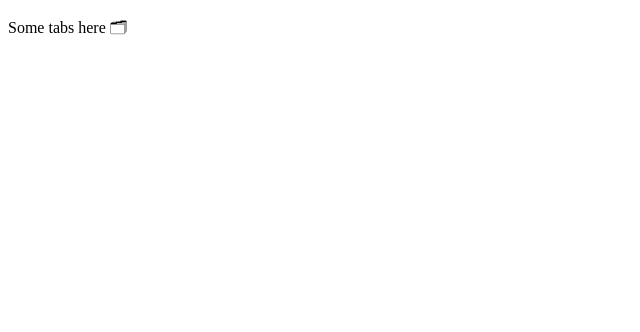
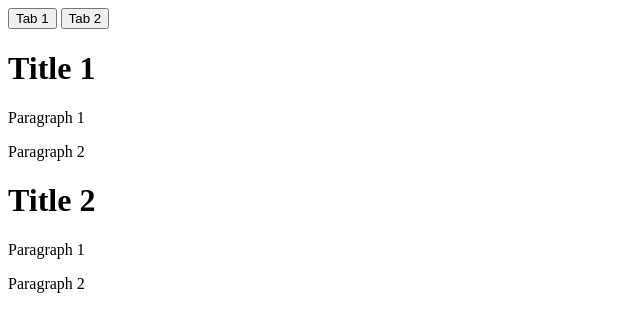
Before and after one commit to ricardolmsilva/tab-challenge, a plain HTML site: page index.html in a window 1280 px wide. Shown: the whole page, without its empty margins (0-640 px from the left). Drawn offline with Linux system fonts and the light colour scheme.

Commit message:
add html structure of tab and content

```diff
--- a/index.html
+++ b/index.html
@@ -1,14 +1,31 @@
 <!DOCTYPE html>
 <html lang="en">
   <head>
-		<meta charset="UTF-8">
-		<meta name="viewport" content="width=device-width, initial-scale=1.0">
-		<meta http-equiv="X-UA-Compatible" content="ie=edge">
+    <meta charset="UTF-8" />
+    <meta name="viewport" content="width=device-width, initial-scale=1.0" />
+    <meta http-equiv="X-UA-Compatible" content="ie=edge" />
     <title>Tab Challenge</title>
-		<link rel="stylesheet" href="style.css">
+    <link rel="stylesheet" href="style.css" />
     <script src="tabs.js"></script>
   </head>
   <body>
-		<p>Some tabs here 🗂</p>
+    <main>
+      <div id="tabs">
+        <button class="tab active">Tab 1</button>
+        <button class="tab">Tab 2</button>
+      </div>
+      <div id="tabs-content">
+        <div class="tab-content active">
+          <h1 class="content content-title">Title 1</h1>
+          <p class="content content-paragraph">Paragraph 1</p>
+          <p class="content content-paragraph">Paragraph 2</p>
+        </div>
+        <div class="tab-content active">
+          <h1 class="content content-title">Title 2</h1>
+          <p class="content content-paragraph">Paragraph 1</p>
+          <p class="content content-paragraph">Paragraph 2</p>
+        </div>
+      </div>
+    </main>
   </body>
 </html>
```
Also changed, not shown: 1 other file. Lines whose indentation alone changed are shown as unchanged.
